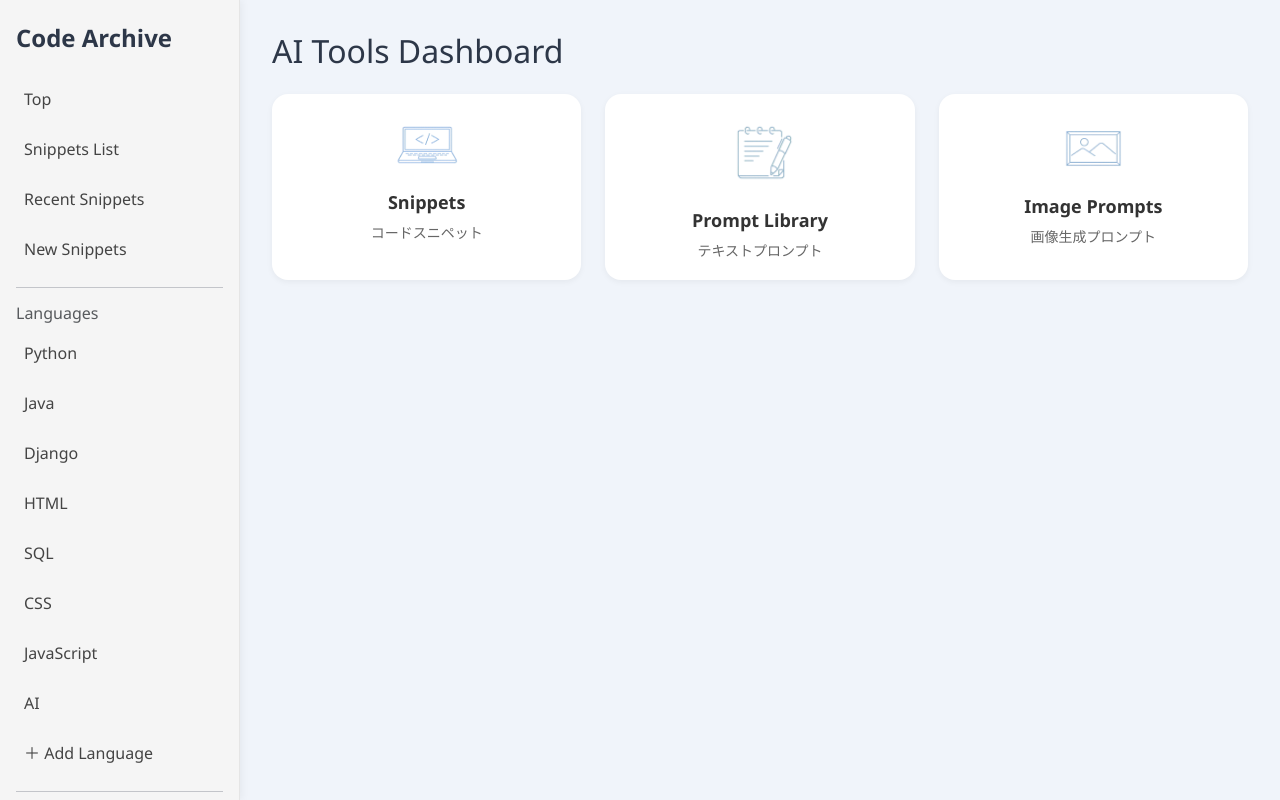
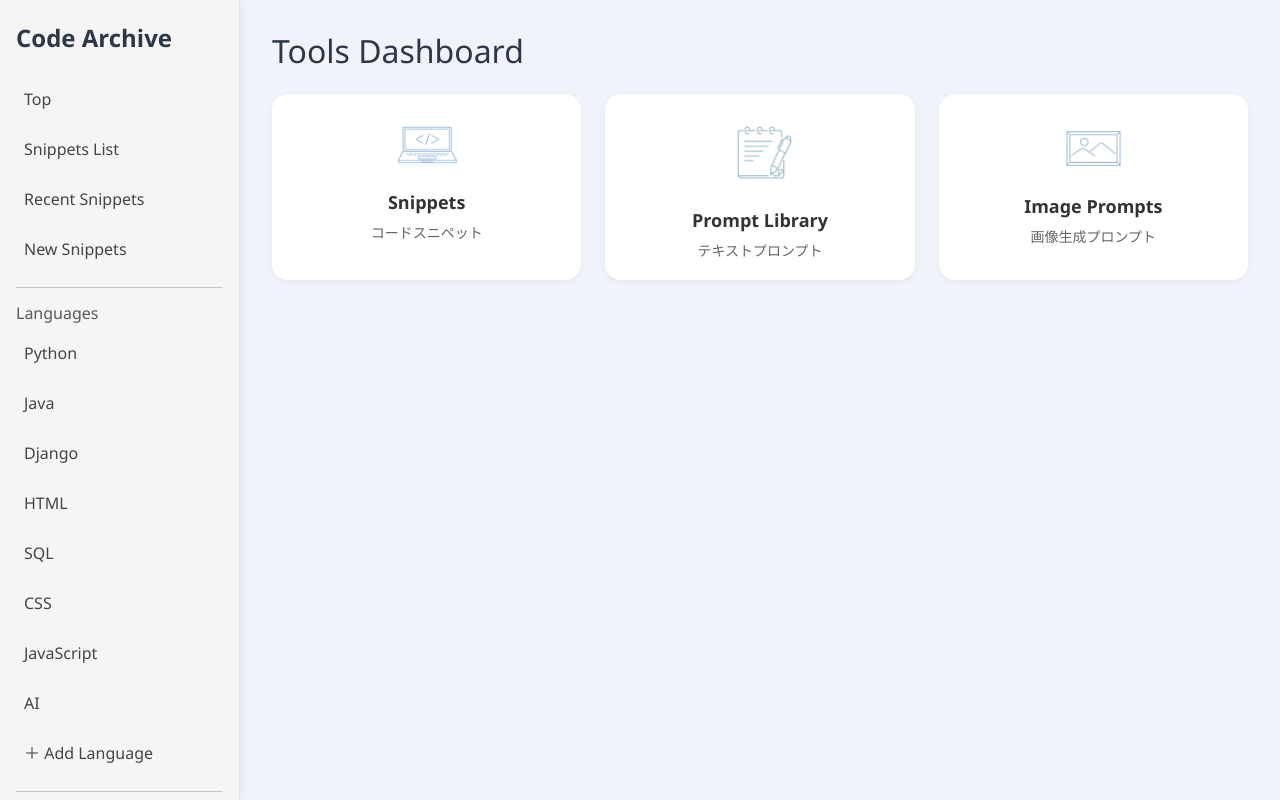
Before and after one commit to taku26841397/portfolio_snippets, a Django app: page / in a window 1280 px wide. Run offline with Django 4.2, Linux system fonts and the light colour scheme; data comes from the database, SQL or seed files in the repository; some libraries are stand-ins or nearby versions.

Commit message:
Update top.html

```diff
--- a/snippets/templates/snippets/top.html
+++ b/snippets/templates/snippets/top.html
@@ -8,7 +8,7 @@
 
 
 
-<h2 class="mb-4">AI Tools Dashboard</h2>
+<h2 class="mb-4">Tools Dashboard</h2>
 
 <div class="dashboard-grid">
 
```
